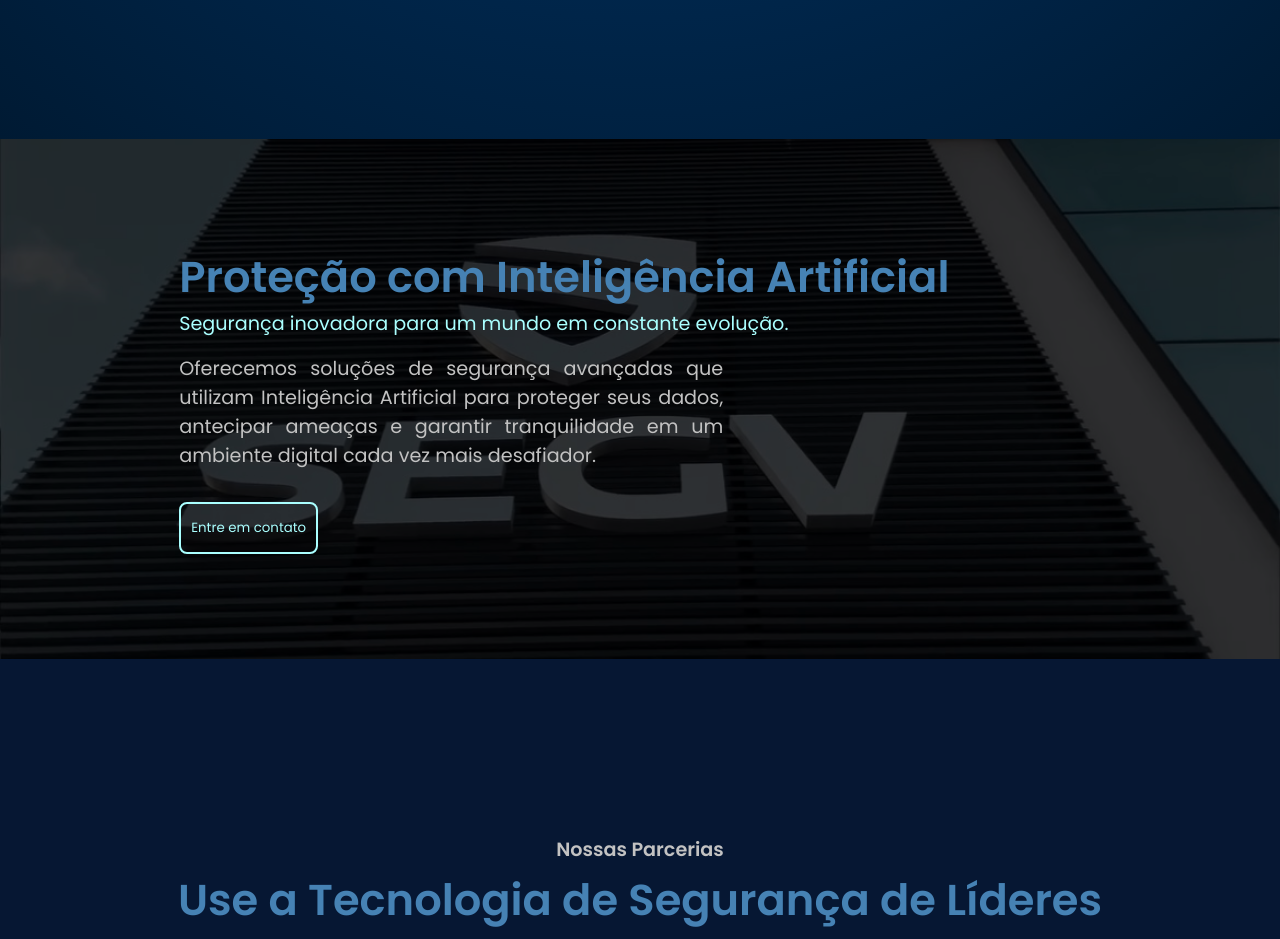
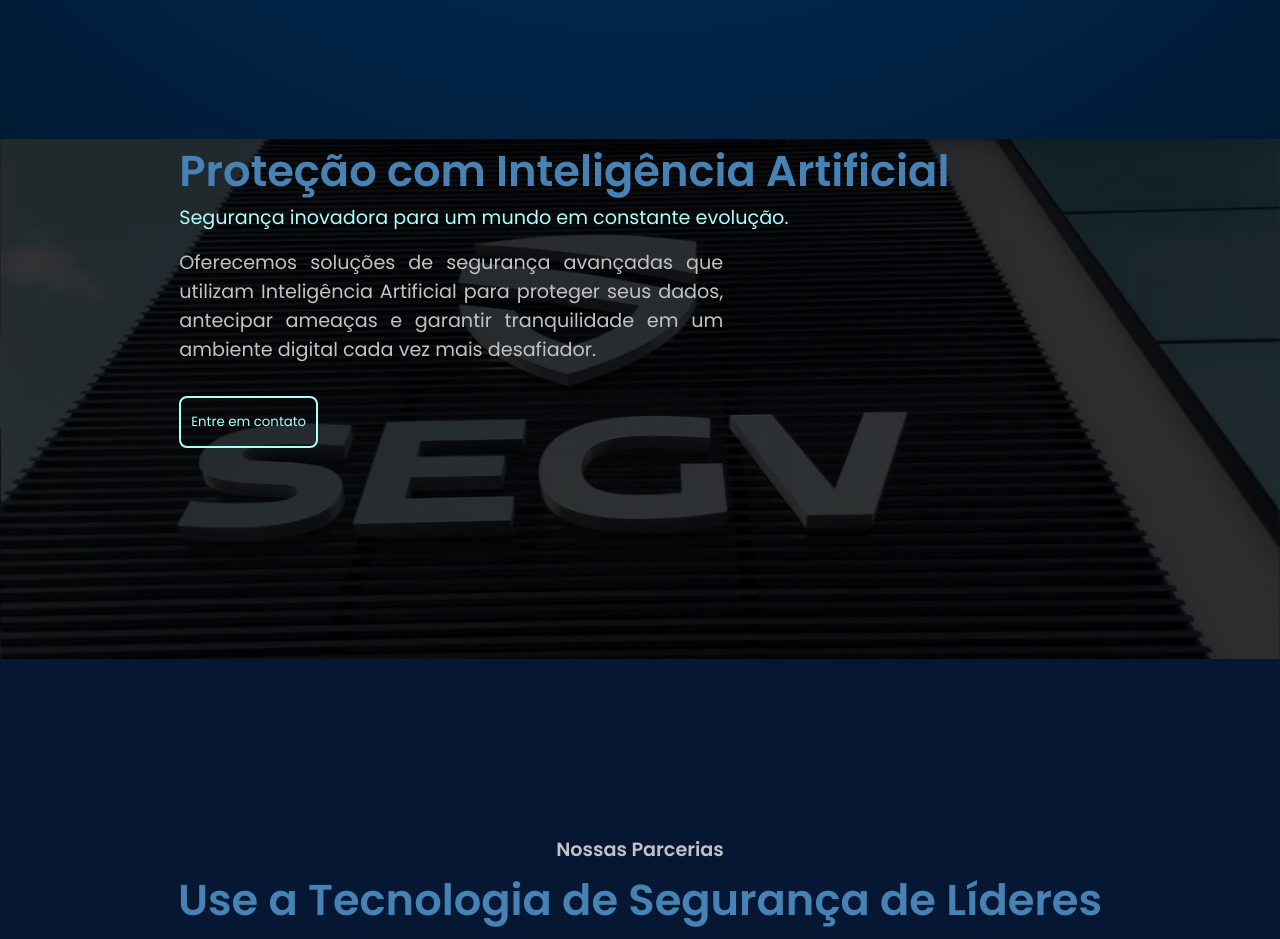
Before and after one commit to heitorfernandofv/teste-segv, a plain HTML site: page index.html in a window 1280 px wide. Shown: the part 3420-4359 px from the top of the page. Drawn offline with nearby package versions, Linux system fonts and the light colour scheme.

Commit message:
modificando parallax

```diff
--- a/styles/style.css
+++ b/styles/style.css
@@ -478,25 +478,6 @@ body::-webkit-scrollbar-thumb {
 
 .container-3 {
     display: flex;
-    align-items: center;
-    height: 65vh;
-    background-attachment: fixed;
-    background-position: center;
-    background-repeat: no-repeat;
-    background-size: cover;
-    position: relative;
-    z-index: 0;
-}
-
-.container-3::before {
-    content: '';
-    position: absolute;
-    top: 0;
-    left: 0;
-    width: 100%;
-    height: 100%;
-    background-color: rgba(0, 0, 0, 0.6);
-    z-index: -2;
 }
 
 .header-container-3 {
```
